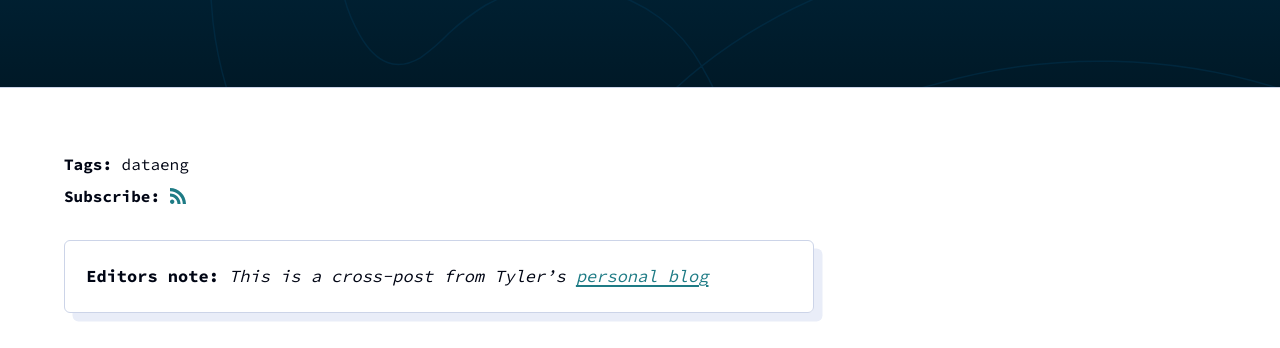
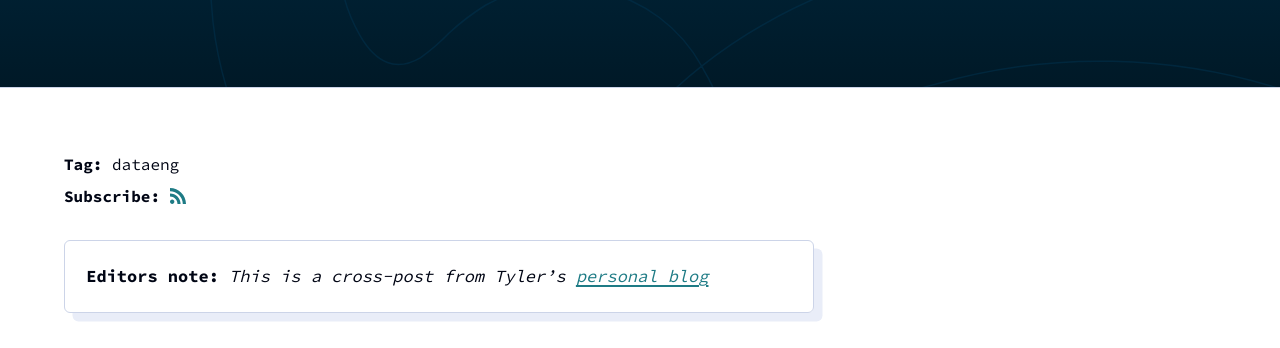
Before and after one commit to scribd/scribd.github.io, a Jekyll site: the page built from _posts/2019-08-22-platform-engineering-at-scribd.md, in a window 1280 px wide and 900 px high. Shown: the part 364-712 px from the top of the window. Built offline with Jekyll 4.4.1, drawn with Linux system fonts in a browser that asks for light colours.

Commit message:
Improve tag logic

```diff
--- a/_includes/post-sidebar.html
+++ b/_includes/post-sidebar.html
@@ -1,8 +1,8 @@
 <div class="post__sidebar monospace">
     <!-- Tags -->
-    {%- if page.tags -%}
+    {%- if page.tags.size > 0 -%}
     <ul class="list--inline mb-2 pl-0">
-        <li><strong>Tags: </strong></li>
+        <li><strong>Tag {%- if page.tags.size > 1 -%}s{%- endif -%}: </strong></li>
         {% for tag in page.tags %}
         <li>{{ tag }}</li>
         {% endfor %}
```
